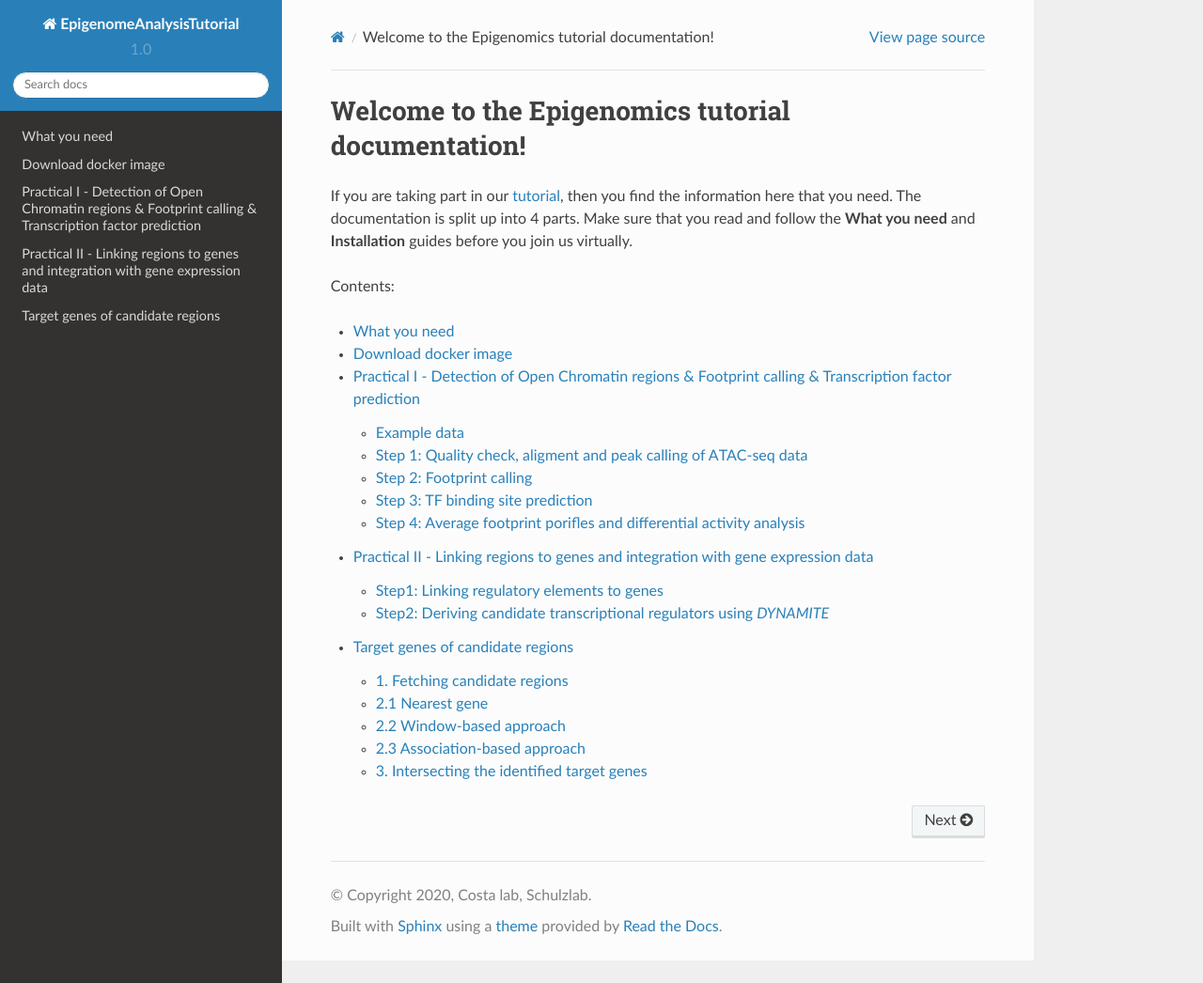
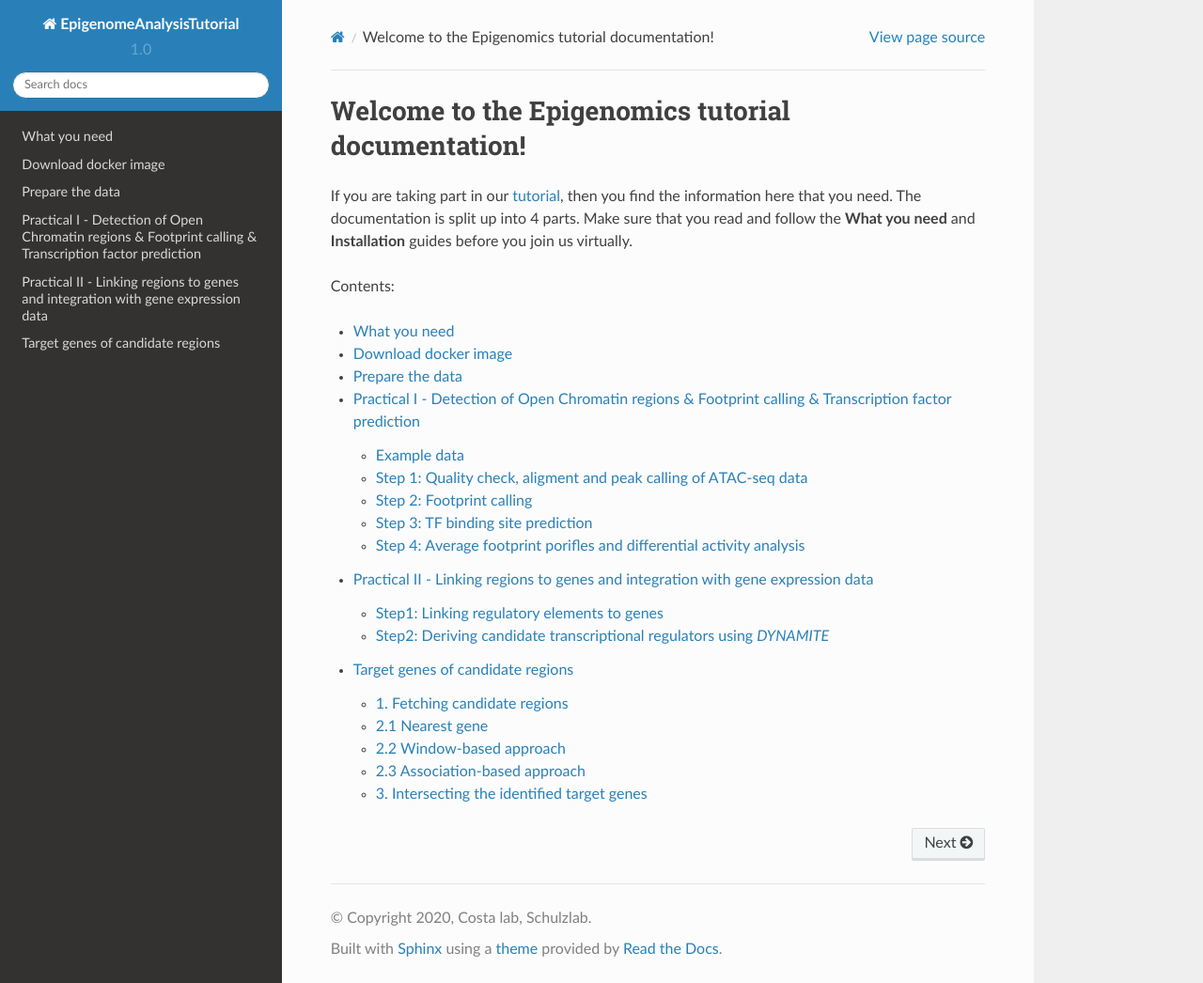
Before and after one commit to SchulzLab/EpigenomeAnalysisTutorial-2020, a Sphinx documentation site: the page built from docs/index.rst, in a window 1280 px wide and 1046 px high. Shown: the whole window at 94% size. Built offline with Sphinx 7.4.7 and the Read the Docs theme 2.0.0, drawn with Linux system fonts in a browser that asks for light colours.

Commit message:
Update Installation.rst

```diff
--- a/docs/Installation.rst
+++ b/docs/Installation.rst
@@ -28,3 +28,9 @@ The different parameters are explained below.
 +------------+------------------------------------------------------------------------------------------------------------------------------------------+
 | -v         | path to the output directory                                                                                                             |
 +------------+------------------------------------------------------------------------------------------------------------------------------------------+
+
+
+======================
+Prepare the data
+======================
+TODO
```
